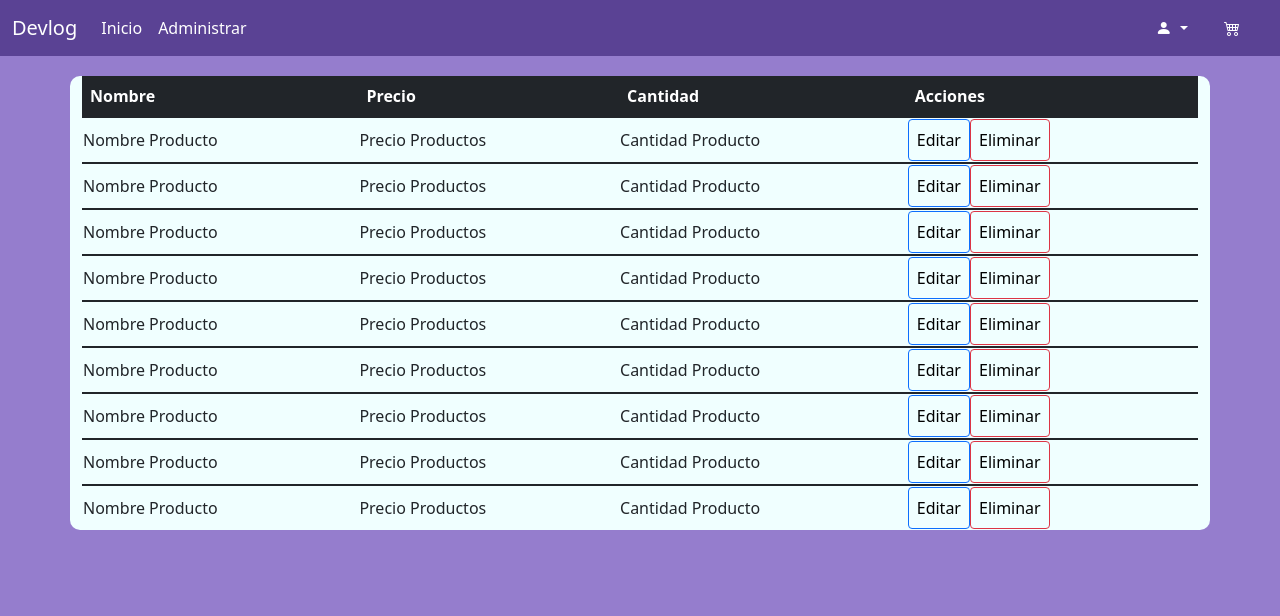
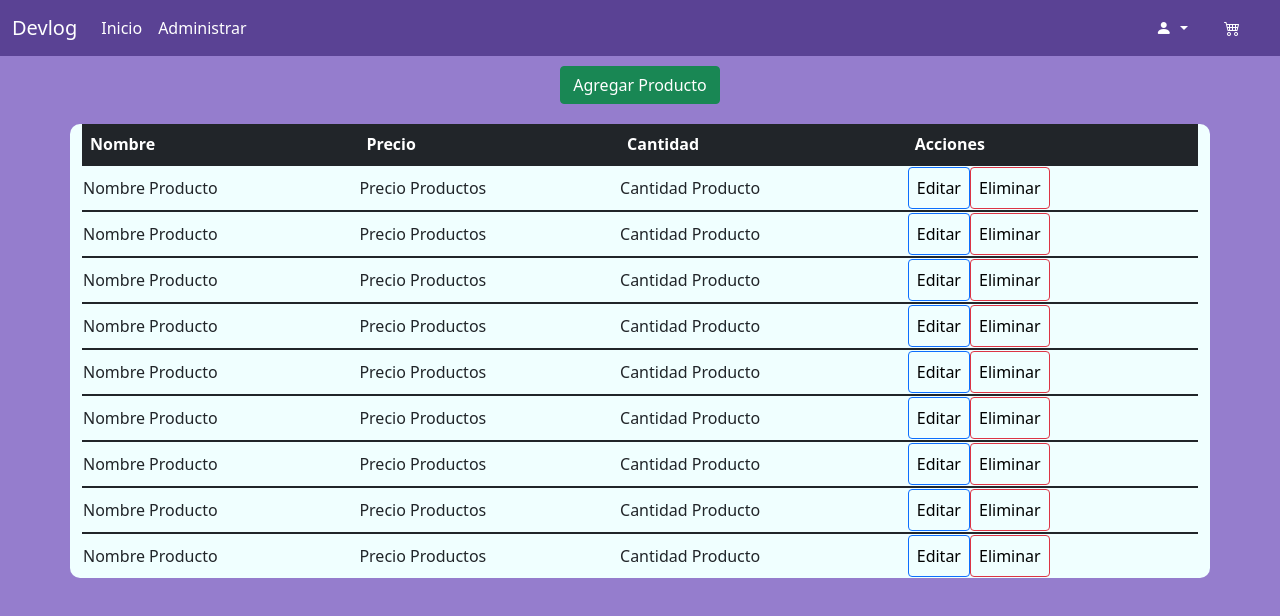
Before and after one commit to AMV1909/DevLog_frontend, a React (Vite) app: page /Administrar in a window 1280 px wide. Shown: the top 616 px of the page. Built offline with nearby package versions, Linux system fonts and the light colour scheme.

Commit message:
se agrego boton Agregar Producto

```diff
--- a/src/Styles.css
+++ b/src/Styles.css
@@ -122,6 +122,13 @@
 
 }
 
+.btnAgregar{
+  display: flex;
+  margin: auto;
+  margin-top: 10px;
+
+}
+
 .btnDetalles{
   margin-top: 20px;
   margin-left: 65px;
--- a/src/pages/Administrar.jsx
+++ b/src/pages/Administrar.jsx
@@ -6,7 +6,14 @@ export const Administrar = () => {
         <>
             <Navbar />
 
+
+
+                   <div>
+                   <button type="button" class="btn btn-success btnAgregar"> Agregar Producto </button>
+
+                   </div>
             <div className="container tableConteiner">
+
 
                 <table className='table table-hover tableProductos'>
 
@@ -114,6 +121,8 @@ export const Administrar = () => {
 
                 </table>
 
+
+
             </div>
 
         </>
```
Also changed, not shown: 1 other file (tests, documents, lock files or other folders).
